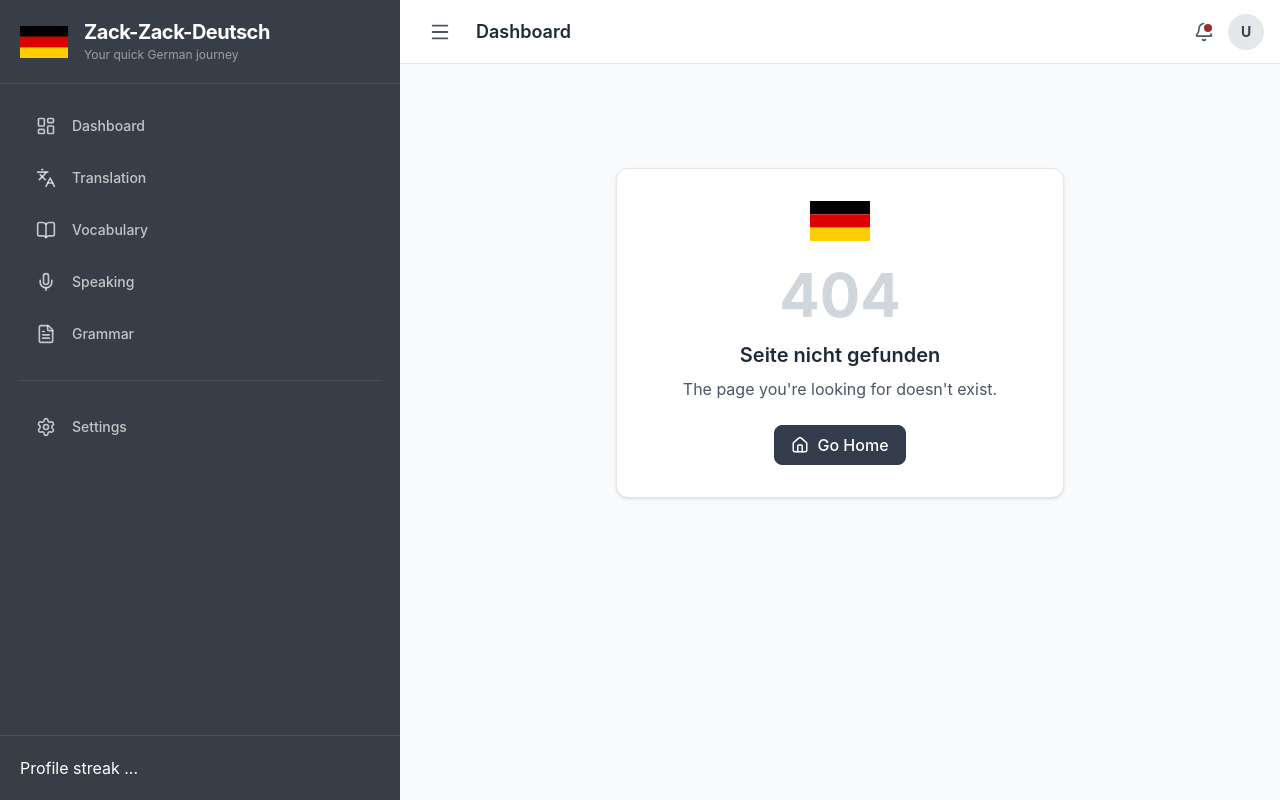
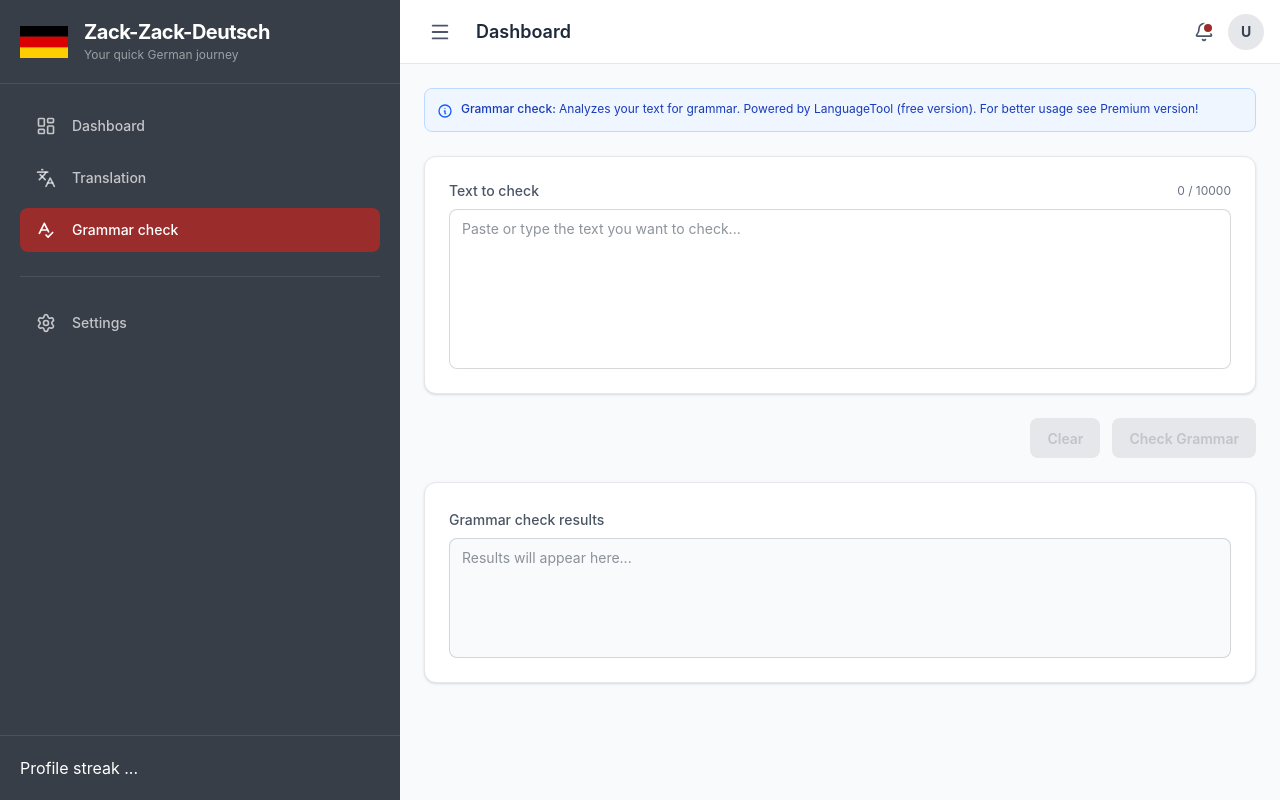
Before and after one commit to zola8/zack-zack-deutsch-fe, a React (Vite) app: page /grammar-check in a window 1280 px wide. Built offline with nearby package versions, Linux system fonts and the light colour scheme.

Commit message:
Grammar check page with languagetool.

```diff
--- a/src/App.tsx
+++ b/src/App.tsx
@@ -5,6 +5,7 @@ import LoginCallback from './pages/LoginCallback';
 import NotFound from './pages/NotFound';
 import Page1 from './pages/Page1';
 import Translation from './pages/Translation';
+import GrammarCheck from './pages/GrammarCheck';
 
 
 function App() {
@@ -12,10 +13,11 @@ function App() {
     <BrowserRouter>
       <Routes>
         <Route element={<RootLayout />}>
+          <Route path="/" element={<Page1 />} />
           <Route path="/login" element={<Login />} />
           <Route path="/login/callback" element={<LoginCallback />} />
           <Route path="/translation" element={<Translation />} />
-          <Route path="/" element={<Page1 />} />
+          <Route path="/grammar-check" element={<GrammarCheck />} />
           <Route path="*" element={<NotFound />} />
         </Route>
       </Routes>
--- /dev/null
+++ b/src/components/grammar_check/GrammarActions.tsx
@@ -0,0 +1,41 @@
+type GrammarActionsProps = {
+  onClear: () => void;
+  onSubmit: () => void;
+  isSubmitEnabled: boolean;
+  hasContent: boolean;
+  isLoading?: boolean;
+};
+
+export default function GrammarActions({
+  onClear,
+  onSubmit,
+  isSubmitEnabled,
+  hasContent,
+  isLoading = false,
+}: GrammarActionsProps) {
+  return (
+    <div className="flex gap-3 justify-end">
+      <button
+        onClick={onClear}
+        className="btn btn-outline btn-neutral"
+        disabled={!hasContent || isLoading}
+      >
+        Clear
+      </button>
+      <button
+        onClick={onSubmit}
+        className="btn btn-neutral"
+        disabled={!isSubmitEnabled}
+      >
+        {isLoading ? (
+          <>
+            <span className="loading loading-spinner loading-sm"></span>
+            Checking...
+          </>
+        ) : (
+          'Check Grammar'
+        )}
+      </button>
+    </div>
+  );
+}
--- /dev/null
+++ b/src/components/grammar_check/GrammarInfo.tsx
@@ -0,0 +1,11 @@
+import Alert from '../Alert';
+
+export default function GrammarInfo() {
+  return (
+    <Alert
+      type="info"
+      label="Grammar check:"
+      message="Analyzes your text for grammar. Powered by LanguageTool (free version). For better usage see Premium version!"
+    />
+  );
+}
--- /dev/null
+++ b/src/components/grammar_check/GrammarInputArea.tsx
@@ -0,0 +1,34 @@
+const MAX_CHARS = 10000;
+
+
+type GrammarInputAreaProps = {
+  value: string;
+  onChange: (value: string) => void;
+};
+
+
+export default function GrammarInputArea({ value, onChange }: GrammarInputAreaProps) {
+  return (
+    <div className="bg-white rounded-xl shadow-sm border border-gray-200 p-6">
+      <div className="flex justify-between items-center mb-2">
+        <label className="label">
+          <span className="label-text text-sm font-medium text-gray-600">Text to check</span>
+        </label>
+        <span className={`text-xs ${value.length >= MAX_CHARS ? 'text-red-500 font-bold' : 'text-gray-500'}`}>
+          {value.length} / {MAX_CHARS}
+        </span>
+      </div>
+      <textarea
+        value={value}
+        onChange={(e) => {
+          if (e.target.value.length <= MAX_CHARS) {
+            onChange(e.target.value);
+          }
+        }}
+        placeholder="Paste or type the text you want to check..."
+        className="textarea textarea-bordered w-full h-40 resize-none"
+        maxLength={MAX_CHARS}
+      />
+    </div>
+  );
+}
--- /dev/null
+++ b/src/components/grammar_check/GrammarOutputArea.tsx
@@ -0,0 +1,74 @@
+import type { GrammarCheckResponse } from "../../data/types/grammar";
+
+
+type GrammarOutputAreaProps = {
+  response: GrammarCheckResponse | null;
+};
+
+
+export default function GrammarOutputArea({ response }: GrammarOutputAreaProps) {
+  return (
+    <div className="bg-white rounded-xl shadow-sm border border-gray-200 p-6">
+      <label className="label mb-2">
+        <span className="label-text text-sm font-medium text-gray-600">Grammar check results</span>
+      </label>
+
+      {!response ? (
+        <textarea
+          value=""
+          readOnly
+          placeholder="Results will appear here..."
+          className="textarea textarea-bordered w-full h-30 resize-none bg-gray-50 cursor-text select-text"
+        />
+      ) : (
+        <div className="space-y-4">
+          <div className="flex items-center gap-3 text-sm">
+            <span className="text-gray-500">Language:</span>
+            <span className="font-medium text-gray-800">{response.language}</span>
+            <span className="text-gray-300">•</span>
+            <span className="text-gray-500">Provider:</span>
+            <span className="font-medium text-gray-800">{response.provider}</span>
+            <span className="text-gray-300">•</span>
+            <span className="text-gray-500">Issues found:</span>
+            <span className={`font-medium ${response.match_count > 0 ? 'text-red-600' : 'text-green-600'}`}>
+              {response.match_count}
+            </span>
+          </div>
+
+          {response.match_count === 0 ? (
+            <div className="bg-green-50 border border-green-200 rounded-lg p-4 text-sm text-green-800">
+              ✓ No grammar issues found. Your text looks good!
+            </div>
+          ) : (
+            <div className="space-y-3">
+              {response.matches.map((match, index) => (
+                <div
+                  key={index}
+                  className="border border-gray-200 rounded-lg p-4 bg-gray-50"
+                >
+                  <p className="text-sm text-gray-800 mb-2">{match.message}</p>
+                  <div className="text-xs text-gray-500 mb-2">
+                    In: <span className="italic">"{match.sentence}"</span>
+                  </div>
+                  {match.replacements.length > 0 && (
+                    <div className="flex flex-wrap gap-2">
+                      <span className="text-xs text-gray-500">Suggestions:</span>
+                      {match.replacements.map((replacement, i) => (
+                        <span
+                          key={i}
+                          className="badge badge-outline badge-sm text-green-700 border-green-300 bg-white"
+                        >
+                          {replacement}
+                        </span>
+                      ))}
+                    </div>
+                  )}
+                </div>
+              ))}
+            </div>
+          )}
+        </div>
+      )}
+    </div>
+  );
+}
--- /dev/null
+++ b/src/data/types/grammar.ts
@@ -0,0 +1,32 @@
+export type GrammarCheckRequest = {
+  text: string;
+};
+
+export type GrammarRule = {
+  id: string;
+  category: string;
+  issue_type: string;
+};
+
+export type GrammarContext = {
+  text: string;
+  offset_in_context: number;
+};
+
+export type GrammarMatch = {
+  message: string;
+  replacements: string[];
+  offset: number;
+  error_length: number;
+  context: GrammarContext;
+  rule: GrammarRule;
+  sentence: string;
+};
+
+export type GrammarCheckResponse = {
+  text: string;
+  language: string;
+  matches: GrammarMatch[];
+  match_count: number;
+  provider: string;
+};
--- a/src/layouts/sidebar/MenuItems.tsx
+++ b/src/layouts/sidebar/MenuItems.tsx
@@ -1,4 +1,4 @@
-import { LayoutDashboard, BookOpen, Mic, FileText, Settings, Languages } from 'lucide-react';
+import { Languages, LayoutDashboard, Settings, SpellCheck } from 'lucide-react';
 
 export type MenuItem = {
   path: string;
@@ -9,9 +9,7 @@ export type MenuItem = {
 export const mainMenuItems: MenuItem[] = [
   { path: '/', label: 'Dashboard', icon: <LayoutDashboard size={20} /> },
   { path: '/translation', label: 'Translation', icon: <Languages size={20} /> },
-  { path: '/vocabulary', label: 'Vocabulary', icon: <BookOpen size={20} /> },
-  { path: '/speaking', label: 'Speaking', icon: <Mic size={20} /> },
-  { path: '/grammar', label: 'Grammar', icon: <FileText size={20} /> },
+  { path: '/grammar-check', label: 'Grammar check', icon: <SpellCheck size={20} /> },
 ];
 
 export const bottomMenuItems: MenuItem[] = [
--- /dev/null
+++ b/src/pages/GrammarCheck.tsx
@@ -0,0 +1,75 @@
+import { useState } from 'react';
+import Alert from '../components/Alert';
+import GrammarActions from '../components/grammar_check/GrammarActions';
+import GrammarInfo from '../components/grammar_check/GrammarInfo';
+import GrammarInputArea from '../components/grammar_check/GrammarInputArea';
+import GrammarOutputArea from '../components/grammar_check/GrammarOutputArea';
+import { api, ApiError } from '../data/api';
+import type { GrammarCheckRequest, GrammarCheckResponse } from '../data/types/grammar';
+
+
+export default function GrammarCheck() {
+  const [inputText, setInputText] = useState<string>('');
+  const [response, setResponse] = useState<GrammarCheckResponse | null>(null);
+  const [error, setError] = useState<string>('');
+  const [isLoading, setIsLoading] = useState<boolean>(false);
+
+  const handleClear = () => {
+    setInputText('');
+    setResponse(null);
+    setError('');
+  };
+
+  const handleSubmit = async () => {
+    setError('');
+    setIsLoading(true);
+
+    try {
+      const request: GrammarCheckRequest = {
+        text: inputText,
+      }
+      const result = await api.post<GrammarCheckResponse>('/api/v1/grammar/check', request);
+      setResponse(result);
+    } catch (err: unknown) {
+      let errorMessage = 'An unexpected error occurred. Please try again.';
+
+      if (err instanceof ApiError) {
+        errorMessage = err.message;
+      } else if (err instanceof Error) {
+        errorMessage = err.message;
+      }
+
+      setError(errorMessage);
+    } finally {
+      setIsLoading(false);
+    }
+  };
+
+  const isSubmitEnabled = inputText.trim().length > 0;
+  const hasContent = inputText.length > 0 || response !== null;
+
+  return (
+    <div className="space-y-6">
+      <GrammarInfo />
+      <GrammarInputArea value={inputText} onChange={setInputText} />
+      <GrammarActions
+        onClear={handleClear}
+        onSubmit={handleSubmit}
+        isSubmitEnabled={isSubmitEnabled && !isLoading}
+        hasContent={hasContent}
+        isLoading={isLoading}
+      />
+
+      {error && (
+        <Alert
+          type="error"
+          label="Error:"
+          message={error}
+          onDismiss={() => setError('')}
+        />
+      )}
+
+      <GrammarOutputArea response={response} />
+    </div>
+  );
+}
```
